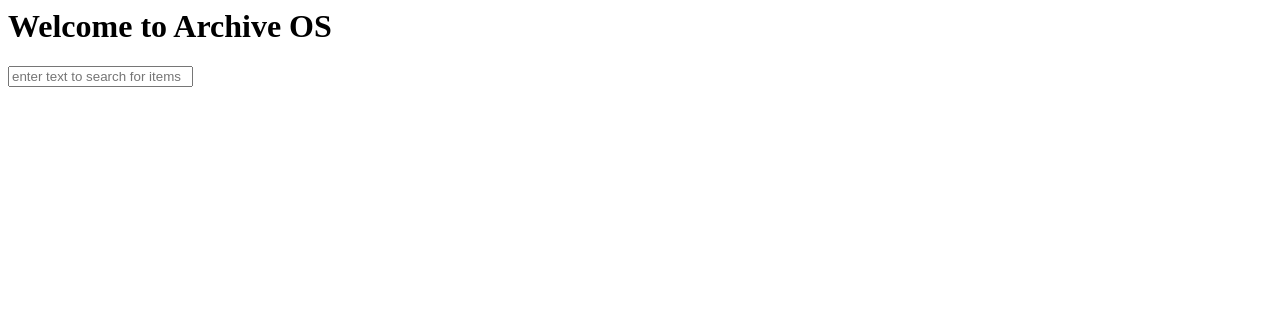
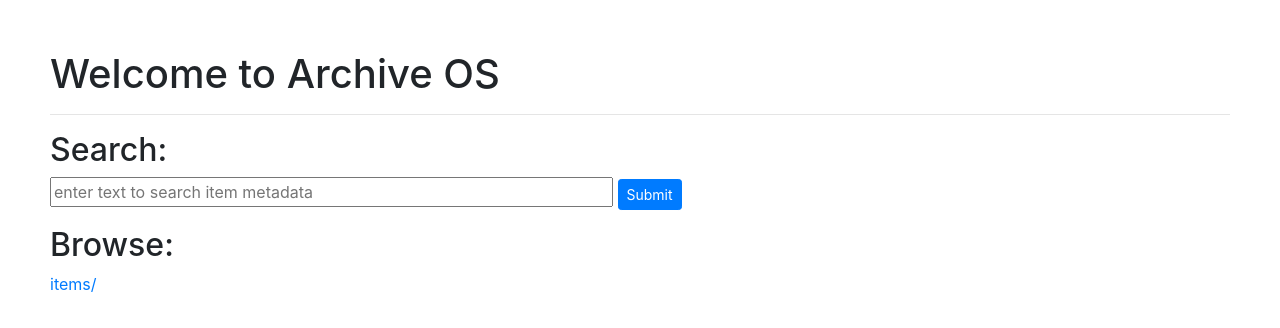
Before and after one commit to traceypooh/aos, a plain HTML site: page index.html in a window 1280 px wide. Drawn offline with nearby package versions, Linux system fonts and the light colour scheme.

Commit message:
basic styling & browse link

```diff
--- a/index.html
+++ b/index.html
@@ -1,9 +1,22 @@
+<link href="https://esm.archive.org/bootstrap@5.1.3/dist/css/bootstrap.min.css" rel="stylesheet" type="text/css"/>
+<style>body { padding:50px; } </style>
+
 <h1>
   Welcome to Archive OS
 </h1>
 
+<hr>
+
+
+<h2>Search:</h2>
+<form>
+  <input type="text" name="q" placeholder="enter text to search item metadata" size="50"/>
+  <input type="submit" class="btn btn-sm btn-primary"/>
+</form>
+
+
+<h2>Browse:</h2>
+<a href="items/">items/</a>
+
+
 <script src="js/index.js" type="module"></script>
-
-<form>
-  <input type="text" name="q" placeholder="enter text to search for items"/>
-</form>
```
